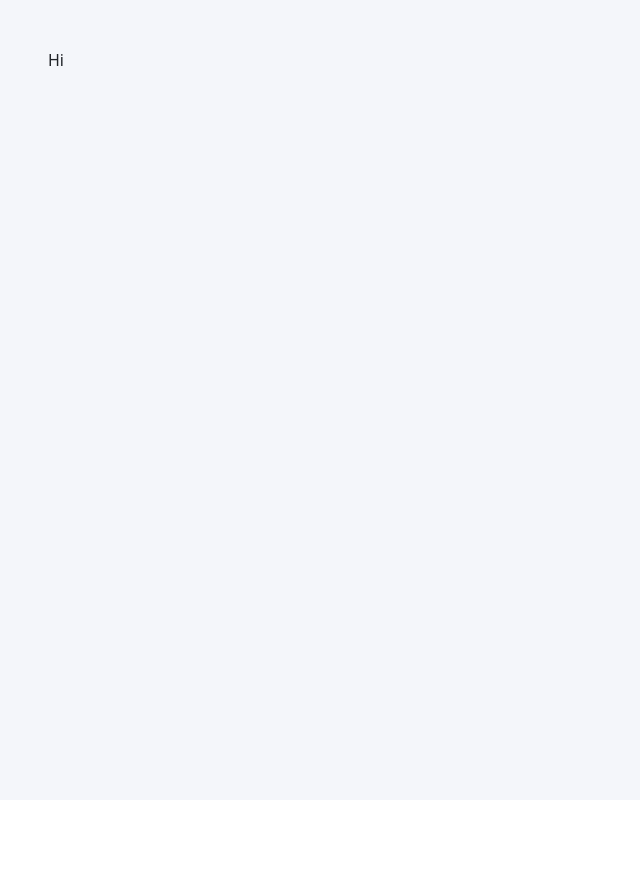
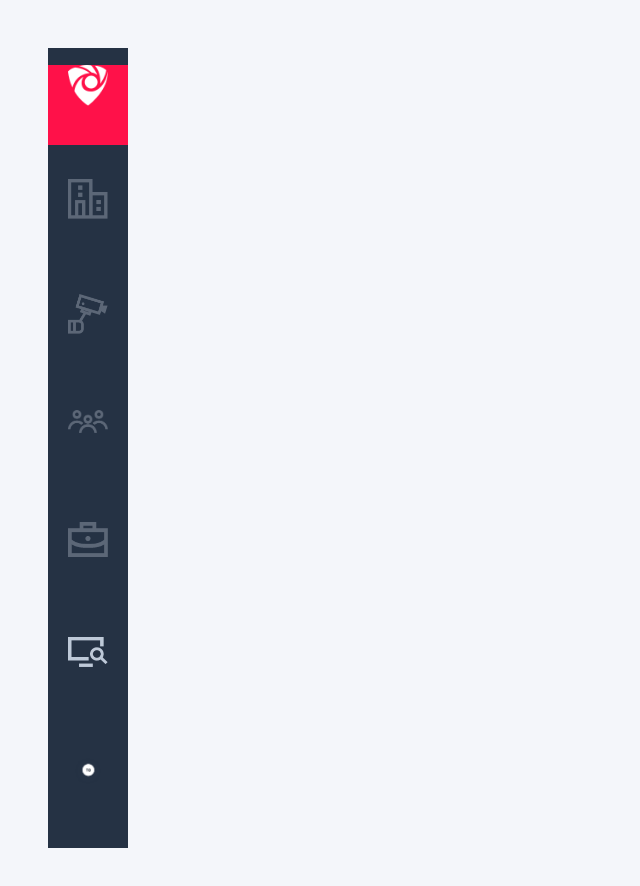
Before and after one commit to yoosufmuneer/sample-app, a React (Create React App) app: page /dashboard in a window 1280 px wide. Shown: the top 886 px of the page, without its empty margins (0-640 px from the left). Before the commit the page ends 800 px from the top, so only its background shows below. Built offline with nearby package versions, Linux system fonts and the light colour scheme.

Commit message:
Added navbar to dashboard

```diff
--- a/package.json
+++ b/package.json
@@ -3,6 +3,7 @@
   "version": "0.1.0",
   "private": true,
   "dependencies": {
+    "@reduxjs/toolkit": "^1.8.2",
     "@testing-library/jest-dom": "^5.16.4",
     "@testing-library/react": "^13.3.0",
     "@testing-library/user-event": "^13.5.0",
@@ -13,6 +14,7 @@
     "react-dom": "^18.1.0",
     "react-router-dom": "^6.3.0",
     "react-scripts": "5.0.1",
+    "redux": "^4.2.0",
     "web-vitals": "^2.1.4"
   },
   "scripts": {
--- a/src/App.css
+++ b/src/App.css
@@ -1,3 +1,9 @@
+@import url('https://fonts.googleapis.com/css2?family=Inter:wght@400;500;700&display=swap');
+
+*{
+  font-family: 'Inter',sans-serif;
+}
+
 #container{
   background-color: rgb(244, 246, 250);
   min-height: 100vh;
@@ -6,3 +12,11 @@
 #artwork{
   max-height: 60vh;
 }
+
+.menu_item>img{
+  max-width: 50%;
+}
+
+.active{
+  background-color: #ff1149;
+}
--- a/src/components/Dashboard.js
+++ b/src/components/Dashboard.js
@@ -1,5 +1,11 @@
+import NavBar from "./NavBar";
+
 const Dashboard =() =>{
-    return <div>Hi</div>
+    return(
+    <div>
+        <NavBar/>
+    </div>
+    )
 }
 
 export default Dashboard;
--- a/src/components/Login.js
+++ b/src/components/Login.js
@@ -1,5 +1,5 @@
 import { Row, Col, Button, Image} from 'react-bootstrap';
-import { useState, useEffect} from 'react';
+import { useState} from 'react';
 
 import artwork from '../assets/login_artwork.svg';
 
@@ -7,16 +7,10 @@ const Login = () => {
 
     const [username, setUsername] = useState('');
     const [password, setPassword] = useState('');
-    const [errorMessage, setErrorMessage] = useState('');
-
-    useEffect(() =>{
-        setErrorMessage('');
-
-    }, [username,password])
+    const [errorMessage, setErrorMessage] = useState([]);
 
     const handleSubmit = e =>{
         e.preventDefault();
-        console.log(username,password);
 
         setUsername('');
         setPassword('');
@@ -25,16 +19,15 @@ const Login = () => {
     return(
             <Row className='bg-white p-5 rounded shadow'>
                 <Col className="pt-3 pb-3 align-self-center justify-content-center d-none d-sm-block">
-                    <Image src={artwork} id="artwork"/>
+                    <img src={artwork} id="artwork"/>
                 </Col>
                 <Col className="pt-3 pb-3 align-self-center justify-content-center">
-
+                    <form className='formGrid' onSubmit={handleSubmit} >
                     <h1>Log In</h1>
-                    <form onSubmit={handleSubmit} className='formGrid'>
-                        <Col className='text-right pt-3 pb-3 '>
+                        <Col className='text-right pt-2 pb-2 '>
                             <label htmlFor='username' id='usernameLabel' className=''>Username</label>
                         </Col>
-                        <Col className='pt-3 pb-3'>
+                        <Col className='pt-2 pb-2'>
                             <input
                                 type='text'
                                 id='username'
@@ -42,12 +35,12 @@ const Login = () => {
                                 value = {username}
                                 required
                             />
-                            <p id='errorMessage'>{errorMessage}</p>
+                            <p id='errorMessage' className='text-danger pt-2'>{errorMessage}</p>
                         </Col>
-                        <Col className='pt-3 pb-3'>
+                        <Col className='pt-2 pb-2'>
                             <label htmlFor='password' id='passwordLabel'>Password</label>
                         </Col>
-                        <Col className='pt-3 pb-3'>
+                        <Col className='pt-2 pb-2'>
                             <input
                                 type='password'
                                 id='password'
@@ -55,10 +48,10 @@ const Login = () => {
                                 value = {password}
                                 required
                             />
-                            <p id='errorMessage'>{errorMessage}</p>
+                            <p id='errorMessage' className='text-danger'>{errorMessage}</p>
                         </Col>
                         <Col>
-                            <Button as="input" className="bg-danger " type="submit" value="Login" />
+                            <Button as="input" className="bg-danger pt-2" type="submit" value="Login" />
                         </Col>
                     </form>
                 </Col>
--- /dev/null
+++ b/src/components/NavBar.js
@@ -0,0 +1,39 @@
+import dashboard_icon from '../assets/Group 537@3x.png';
+import building_icon from '../assets/Group 538@3x.png';
+import camera_icon from '../assets/Group 563@3x.png';
+import people_icon from '../assets/Group 548@3x.png';
+import briefcase_icon from '../assets/Group 549@3x.png';
+import search_icon from '../assets/Group 555@3x.png';
+import tb_icon from '../assets/Group 565@3x.png';
+
+
+const NavBar =() =>{
+    return(
+    <aside style={{display:"grid", gridTemplateRows:"repeat(7,10%)", minHeight:'100vh', maxWidth:'10vh', textAlign:'center', backgroundColor: "#253244",alignContent:'space-around'}}>
+        <div className='menu_item active'>
+            <img src={dashboard_icon}/>
+        </div>
+        <div className='menu_item' >
+            <img src={building_icon}/>
+        </div>
+        <div className='menu_item'>
+            <img src={camera_icon}/>
+        </div>
+        <div className='menu_item'>
+            <img src={people_icon}/>
+        </div>
+        <div className='menu_item'>
+            <img src={briefcase_icon}/>
+        </div>
+        <div className='menu_item'>
+            <img src={search_icon}/>
+        </div>
+        <div className='menu_item'>
+            <img src={tb_icon}/>
+        </div>
+
+    </aside>
+    )
+}
+
+export default NavBar;
```
Also changed, not shown: src/app/store.js (added), 1 other file (tests, documents, lock files or other folders).
